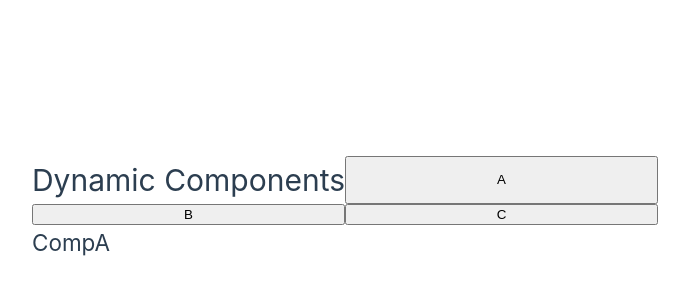
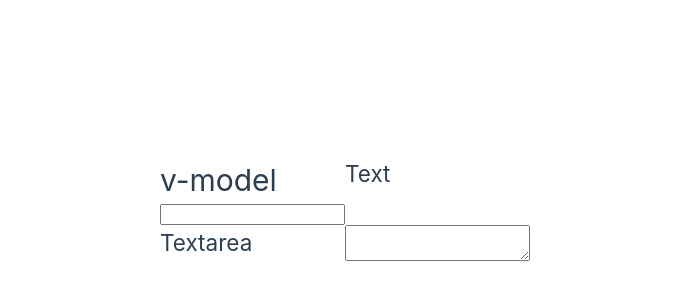
Before and after one commit to 2630-Daichi-Inoue/vue-lesson, a Vue app: page / in a window 1280 px wide. Shown: the part 192-492 px from the top of the page, without its empty margins (295-984 px from the left). Built offline with nearby package versions, Linux system fonts and the light colour scheme.

Commit message:
lesson 96

```diff
--- a/src/App.vue
+++ b/src/App.vue
@@ -1,26 +1,15 @@
 <script setup>
-import { shallowRef, defineAsyncComponent } from 'vue'
-import CompA from './components/CompA.vue'
-// import CompB from './components/CompB.vue'
-import BaseLoader from './components/BaseLoader.vue'
-import ErrorMessage from './components/ErrorMessage.vue'
-const CompB = defineAsyncComponent({
-  loader: () => import('./components/CompB.vue'),
-  loadingComponent: BaseLoader,
-  errorComponent: ErrorMessage,
-  delay: 200,
-  timeout: 3000,
-})
-import CompC from './components/CompC.vue'
-const currentComp = shallowRef(CompA)
+import { ref } from 'vue'
+const userInput = ref('')
+const message = ref('')
 
 </script>
 <template>
-  <h1>Dynamic Components</h1>
-  <button @click="currentComp = CompA">A</button>
-  <button @click="currentComp = CompB">B</button>
-  <button @click="currentComp = CompC">C</button>
-
-  <component :is="currentComp" />
-
+  <h1>v-model</h1>
+  <h2>Text</h2>
+  <input v-model="userInput" type="text">
+  <p>{{ userInput }}</p>
+  <h2>Textarea</h2>
+  <textarea v-model="message"></textarea>
+  <p style="white-space: pre">{{ message }}</p>
 </template>
```
